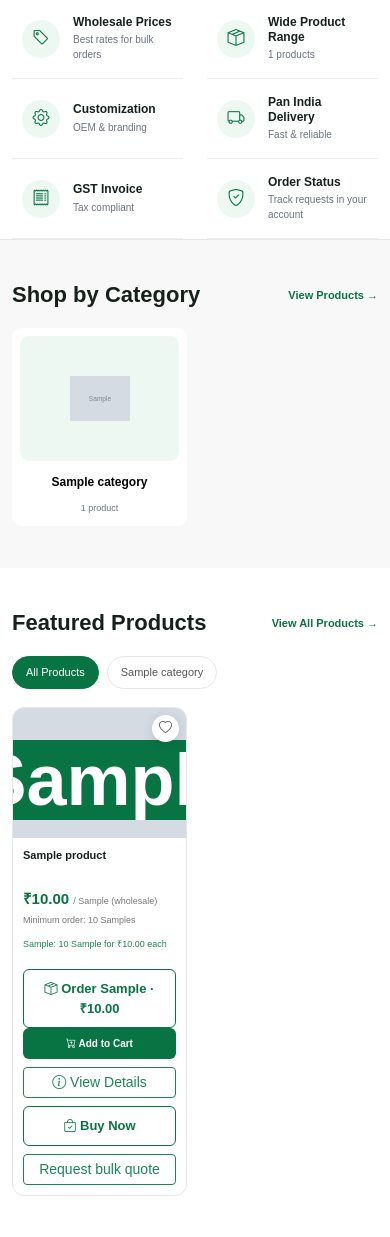
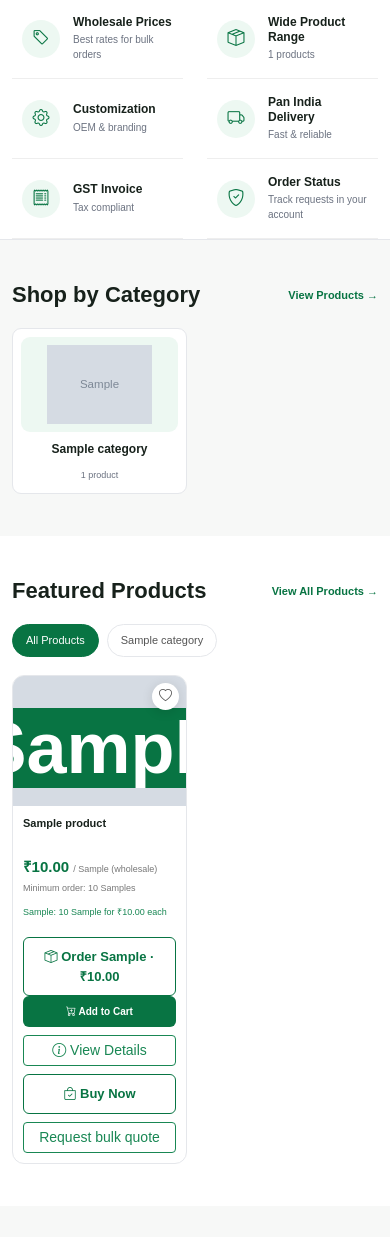
Before and after one commit to singh28799s/supplyhub, a Django app: page / in a window 390 px wide; the page is wider, and only the part inside the window is pictured. Shown: the part 614-1851 px from the top of that part. Run offline with Django 5.2, Linux system fonts and the light colour scheme; tables that the repository leaves empty hold one stand-in row (values such as "Sample post"); grey boxes marked "Sample" are stand-in pictures.

Commit message:
Fix category image styling

```diff
--- a/core/templates/core/home.html
+++ b/core/templates/core/home.html
@@ -423,6 +423,8 @@
         ===================================================== */
 
         .category-card {
+            display: block;
+            width: 100%;
             background: white;
             border: 1px solid var(--border);
             border-radius: 12px;
@@ -431,6 +433,8 @@
             transition: .25s;
             cursor: pointer;
             height: 100%;
+            font: inherit;
+            color: inherit;
         }
 
         .category-card:focus-visible {
@@ -452,6 +456,7 @@
             align-items: center;
             justify-content: center;
             margin-bottom: 14px;
+            padding: 10px;
             overflow: hidden;
         }
 
@@ -985,9 +990,10 @@
 
             /* CATEGORY */
 
-            .category-image {
+            .category-icon {
                 height: 95px;
-                font-size: 43px;
+                margin-bottom: 10px;
+                padding: 8px;
             }
 
             .category-card {
@@ -1643,14 +1649,10 @@
         <div class="row g-3">
             {% for category in categories %}
             <div class="col-6 col-md-4 col-lg-3">
-                <button class="category-card w-100 border-0" type="button" onclick="filterCategory('{{ category.slug }}')">
+                <button class="category-card" type="button" onclick="filterCategory('{{ category.slug }}')">
                     <div class="category-icon">
                         {% if category.image %}
-        <img
-            src="{{ category.image.url }}"
-            alt="{{ category.name }}"
-            style="width:60px; height:60px; object-fit:contain;"
-        >
+                        <img src="{{ category.image.url }}" alt="{{ category.name }}">
                         {% endif %}
                     </div>
                     <h6>{{ category.name }}</h6>
```
Lines whose indentation alone changed are shown as unchanged.
